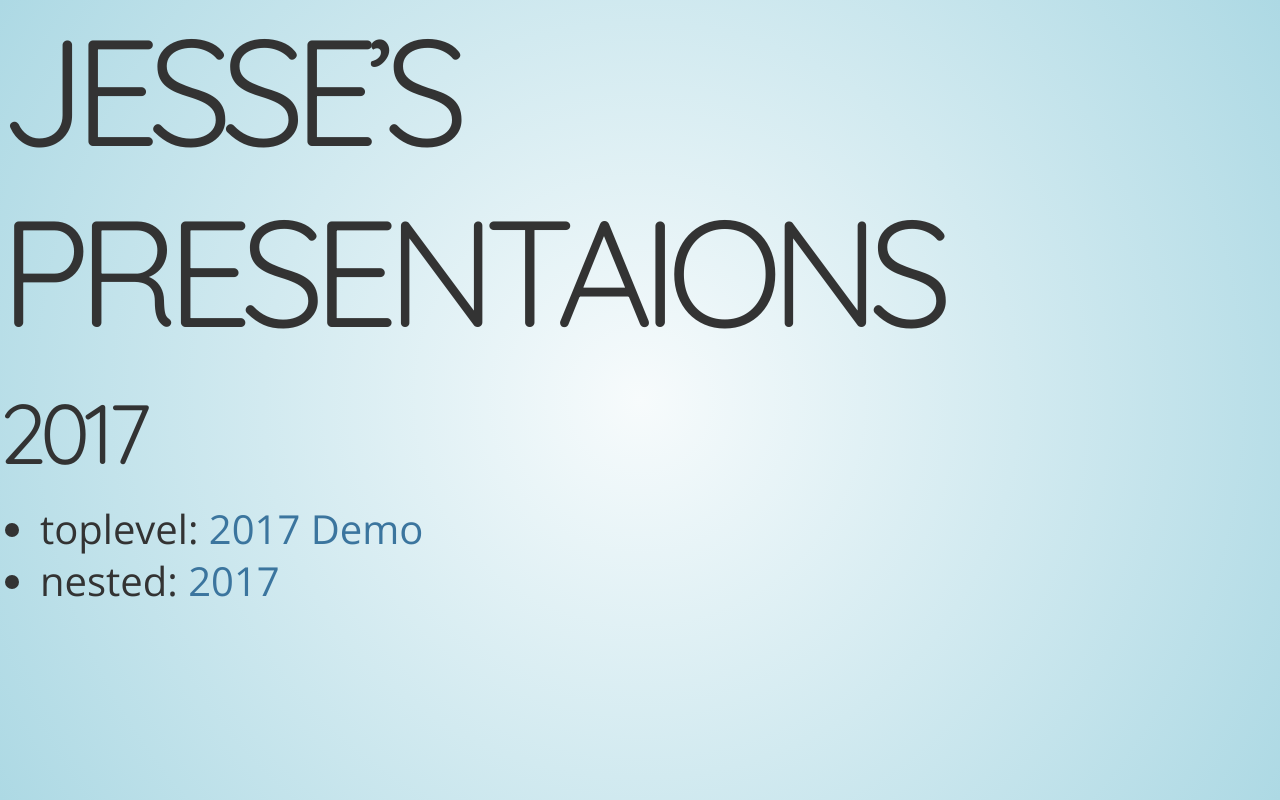
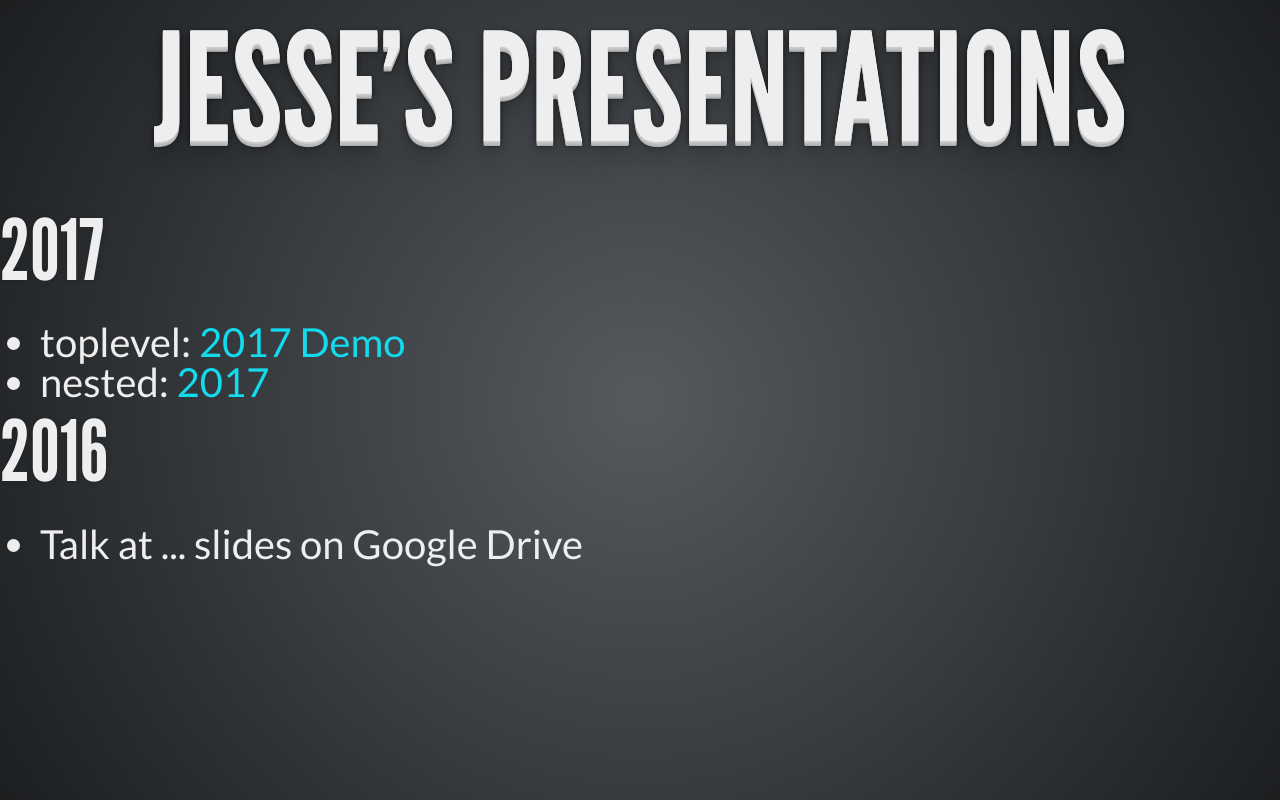
Before and after one commit to morskyjezek/talks, a website: page index.html in a window 1280 px wide. Drawn offline with nearby package versions, Linux system fonts and the light colour scheme.

Commit message:
css styling index

```diff
--- /dev/null
+++ b/css/index-styles.css
@@ -0,0 +1,7 @@
+/* Modifications for the index page */
+
+h1 {
+    font-size: 100%;
+    display: block;
+    text-align: center;
+}
--- a/index.html
+++ b/index.html
@@ -4,7 +4,7 @@
   <head>
 		<meta charset="utf-8">
 
-		<title>Jesse Johnston: Presentation Materials</title>
+		<title>Jesse Johnston: Presentations</title>
 
 		<meta name="description" content="List of Jesse's Presentations on Github (and also Google Drive)">
 		<meta name="author" content="Jesse Johnston">
@@ -15,20 +15,25 @@
 		<meta name="viewport" content="width=device-width, initial-scale=1.0, maximum-scale=1.0, user-scalable=no">
 
 		<link rel="stylesheet" href="css/reveal.css">
-		<link rel="stylesheet" href="css/theme/sky.css">
-		<link rel="stylesheet" href="css/ ... " id="theme"><!-- use for custom mods -->
+		<link rel="stylesheet" href="css/theme/league.css">
+		<link rel="stylesheet" href="css/index-styles.css" id="theme"><!-- use for custom mods -->
 
 	</head>
 
     <body>
         <div class="reveal">
 
-            <h1>Jesse&rsquo;s Presentaions</h1>
+            <h1>Jesse&rsquo;s Presentations</h1>
 
             <h2>2017</h2>
                 <ul>
                     <li>toplevel: <a href="2017-demo.htm">2017 Demo</a></li>
-                    <li>nested: <a href="2017/demo.html">2017</a></li>
+                    <li>nested: <a href="2017/demo.htm">2017</a></li>
+                </ul>
+
+            <h2>2016</h2>
+                <ul>
+                    <li>Talk at ... slides on Google Drive</li>
                 </ul>
 
         </div>
```
